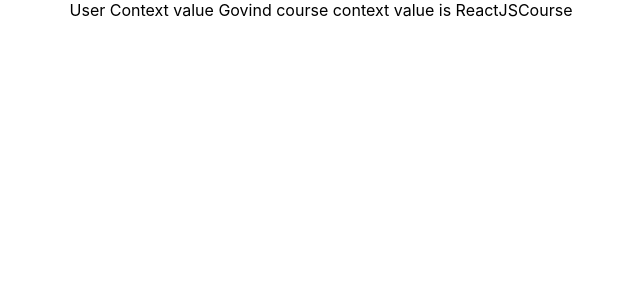
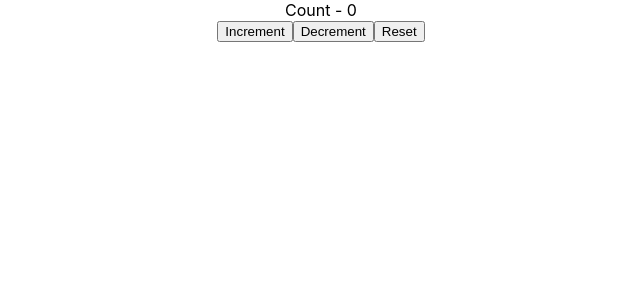
Before and after one commit to govindev/react-hooks, a React (Create React App) app: page / in a window 1280 px wide. Shown: the top 300 px of the page, without its empty margins (319-959 px from the left). Built offline with nearby package versions, Linux system fonts and the light colour scheme.

Commit message:
useReducer hook

```diff
--- a/src/App.js
+++ b/src/App.js
@@ -11,6 +11,7 @@ import IntervalHookCounter from './components/IntervalHookCounter';
 import DataFetching from './components/DataFetching';
 import React from 'react';
 import ComponentA from './components/context/ConsumerCOld';
+import CounterOne from './components/reducer/CounterOne';
 
 export const UserContext = React.createContext();
 export const CourseContext = React.createContext();
@@ -28,11 +29,12 @@ function App() {
       {/* <IntervalHookCounter/> */}
       {/* <DataFetching/> */}
 
-      <UserContext.Provider value={'Govind'}>
+      {/* <UserContext.Provider value={'Govind'}>
         <CourseContext.Provider value={'ReactJSCourse'}>
           <ComponentA/>
         </CourseContext.Provider>
-      </UserContext.Provider>
+      </UserContext.Provider> */}
+      <CounterOne/>
     </div>
   );
 }
--- /dev/null
+++ b/src/components/reducer/CounterOne.js
@@ -0,0 +1,29 @@
+import React, { useReducer } from "react";
+
+const initialCount = 0;
+const reducer = (currentCount, action) => {
+  switch (action) {
+    case "increment":
+      return currentCount + 1;
+    case "decrement":
+      return currentCount - 1;
+    case "reset":
+      return initialCount;
+    default:
+      return currentCount;
+  }
+};
+
+function CounterOne() {
+  const [count, dispatch] = useReducer(reducer, initialCount);
+  return (
+    <div>
+      <div>Count - {count}</div>
+      <button onClick={() => dispatch("increment")}>Increment</button>
+      <button onClick={() => dispatch("decrement")}>Decrement</button>
+      <button onClick={() => dispatch("reset")}>Reset</button>
+    </div>
+  );
+}
+
+export default CounterOne;
```
